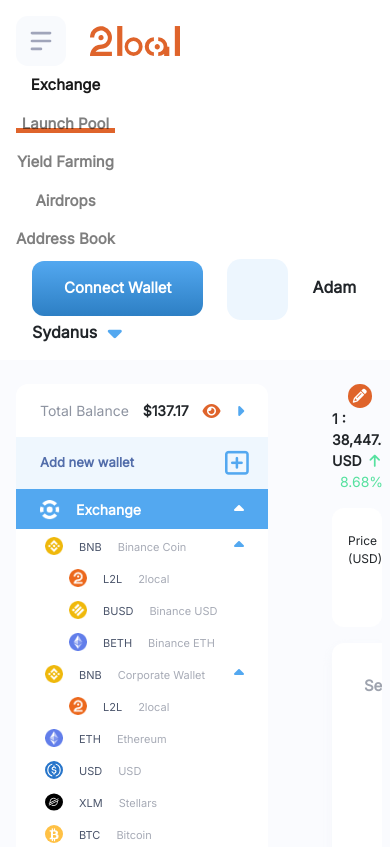
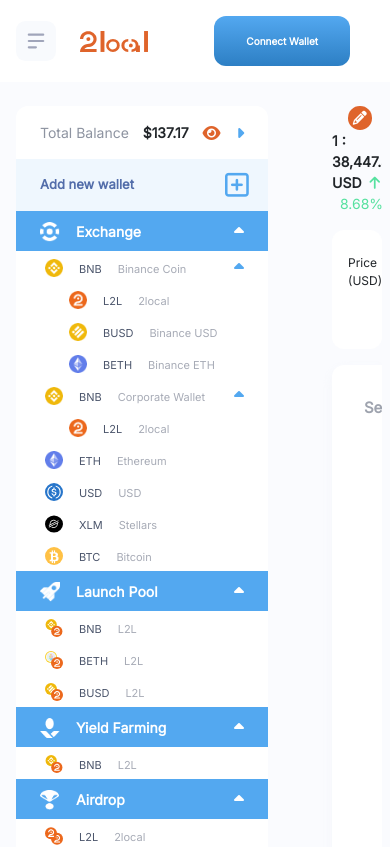
Before and after one commit to softwaredev63/2local_dashboard, a React (Create React App) app: page / in a window 390 px wide. Shown: the top 847 px of the page. Built offline with nearby package versions, Linux system fonts and the light colour scheme.

Commit message:
navbar responsive

```diff
--- a/src/components/Navbar/Navbar.css
+++ b/src/components/Navbar/Navbar.css
@@ -50,6 +50,36 @@
 	font-weight: bold;
 }
 
+@media (max-width: 768px) {
+	.inner-nav {
+		width: 20%;
+	}
+
+	.navbarText {
+		display: none !important;
+	}
+
+	.brand {
+		width: 40px;
+	}
+
+	.brand-logo {
+		width: 68px;
+	}
+
+	.profile-right {
+		display: none;
+	}
+
+	.connect-wallet-btn {
+		max-height: 50px;
+
+		/* padding-left: 1rem;
+		padding-right: 1rem; */
+		font-size: 10px;
+	}
+}
+
 .navbar-nav > li {
 	float: left;
 	position: relative;
--- a/src/components/Navbar/Navbar.js
+++ b/src/components/Navbar/Navbar.js
@@ -24,11 +24,16 @@
 					/>
 
 					<NavLink className="nav-link" to="/">
-						<img src={Logo} alt="" width="90px" />
+						<img
+							className="brand-logo"
+							src={Logo}
+							alt=""
+							width="90px"
+						/>
 					</NavLink>
 				</div>
 
-				<div id="navbarText">
+				<div className="navbarText">
 					<ul class="navbar-nav mr-auto ">
 						<li
 							class={`nav-item font-weight-bold mr-2 ${
@@ -79,11 +84,12 @@
 				</div>
 
 				<div className="d-flex align-items-center nav-right">
-					<div className="text-left mx-3">
+					<div className="text-left mx-xs-3 d-flex">
 						<button className="mr-4 connect-wallet-btn">
 							Connect Wallet
 						</button>
-						<img className="mr-4" src={Profile} alt="" />
+						<div className=" profile-right">
+							<img className="mr-4 " src={Profile} alt="" />
 							<span className="m-0 mb-1 font-weight-bold profile">
 								Adam Sydanus{" "}
 							</span>
@@ -100,6 +106,7 @@
 							></i>
 						</div>
 					</div>
+				</div>
 			</nav>
 			{open && <Dropdown setopen={setopen} />}
 		</>
```
Lines whose indentation alone changed are shown as unchanged.
